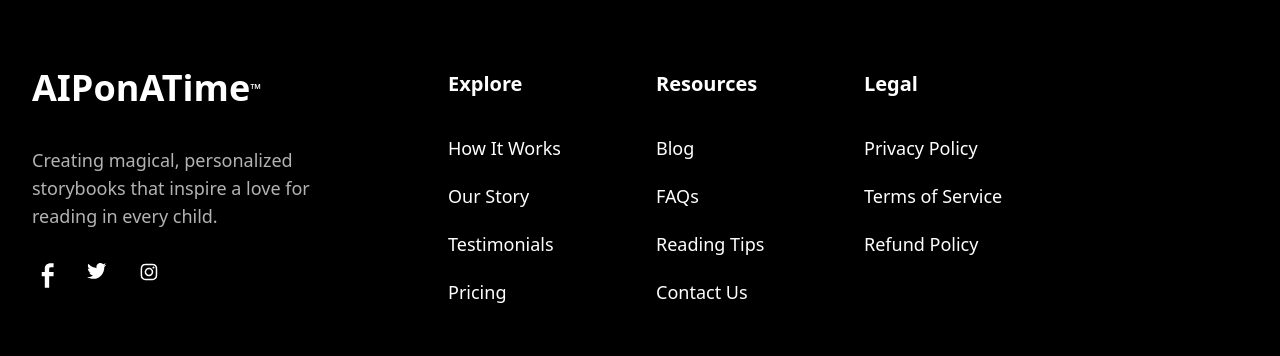
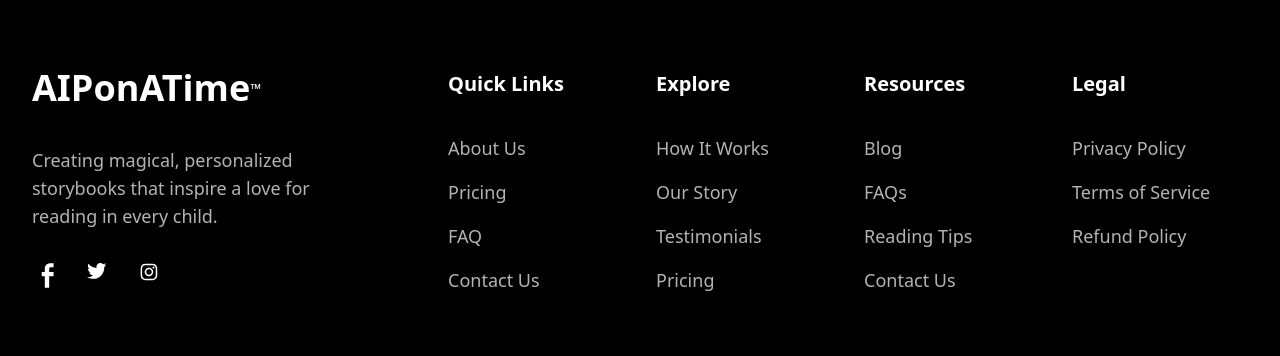
Before and after one commit to yablokolabs/aiponatime, a Next.js app in the folder package/: page / in a window 1280 px wide. Shown: the part 10493-10849 px from the top of the page. Built offline with nearby package versions, Linux system fonts and the light colour scheme; some icons are missing.

Commit message:
fix: add quick links to footer and update navigation

```diff
--- a/package/src/components/Layout/Footer/index.tsx
+++ b/package/src/components/Layout/Footer/index.tsx
@@ -1,8 +1,26 @@
 import Image from "next/image";
 import Link from "next/link";
 import Script from "next/script";
-import { Icon } from "@iconify/react";
+import { Icon } from "@iconify/react/dist/iconify.js";
 import { ProductType } from "@/app/api/data";
+
+// Helper function to convert link text to href
+const getLinkHref = (linkText: string): string => {
+  const linkMap: Record<string, string> = {
+    'How It Works': '/#how-it-works',
+    'Our Story': '/#about',
+    'Testimonials': '/#testimonials',
+    'Pricing': '/#pricing',
+    'Blog': '/blog',
+    'FAQs': '/#faq',
+    'Reading Tips': '/reading-tips',
+    'Contact Us': '/#contact',
+    'Privacy Policy': '/privacy-policy',
+    'Terms of Service': '/terms',
+    'Refund Policy': '/refund-policy'
+  };
+  return linkMap[linkText] || '/';
+};
 
 const footer = () => {
   return (
@@ -47,14 +65,46 @@ const footer = () => {
               </Link>
             </div>
           </div>
-          {/* CLOUMN-2/3 */}
+          {/* Quick Links */}
+          <div className="group relative col-span-2">
+            <p className="text-white text-xl font-extrabold mb-9">Quick Links</p>
+            <ul className="space-y-4">
+              <li>
+                <Link href="#about" className="text-white/70 hover:text-white text-lg font-normal transition-colors">
+                  About Us
+                </Link>
+              </li>
+              <li>
+                <Link href="#pricing" className="text-white/70 hover:text-white text-lg font-normal transition-colors">
+                  Pricing
+                </Link>
+              </li>
+              <li>
+                <Link href="#faq" className="text-white/70 hover:text-white text-lg font-normal transition-colors">
+                  FAQ
+                </Link>
+              </li>
+              <li>
+                <Link href="#contact" className="text-white/70 hover:text-white text-lg font-normal transition-colors">
+                  Contact Us
+                </Link>
+              </li>
+            </ul>
+          </div>
+
+          {/* Dynamic Links from ProductType */}
           {ProductType.map((product) => (
             <div key={product.id} className="group relative col-span-2">
               <p className="text-white text-xl font-extrabold mb-9">{product.section}</p>
-              <ul>
+              <ul className="space-y-4">
                 {product.link.map((link: string, index: number) => (
-                  <li key={index} className='mb-5'>
-                    <Link href="/" className="text-white text-lg font-normal mb-6 space-links">{link}</Link>
+                  <li key={index}>
+                    <Link
+                      href={getLinkHref(link)}
+                      className="text-white/70 hover:text-white text-lg font-normal transition-colors"
+                    >
+                      {link}
+                    </Link>
                   </li>
                 ))}
               </ul>
@@ -76,11 +126,11 @@ const footer = () => {
               </h3>
             </div>
             <div className="flex justify-center md:justify-end">
-              <Link href="/">
-                <h3 className="text-white pr-6">Privacy policy</h3>
+              <Link href="/privacy-policy">
+                <h3 className="text-white pr-6 hover:text-primary transition-colors">Privacy policy</h3>
               </Link>
-              <Link href="/">
-                <h3 className="text-white pl-6 border-solid border-l border-footer">Terms & conditions</h3>
+              <Link href="/terms">
+                <h3 className="text-white pl-6 border-solid border-l border-footer hover:text-primary transition-colors">Terms & conditions</h3>
               </Link>
             </div>
           </div>
```
